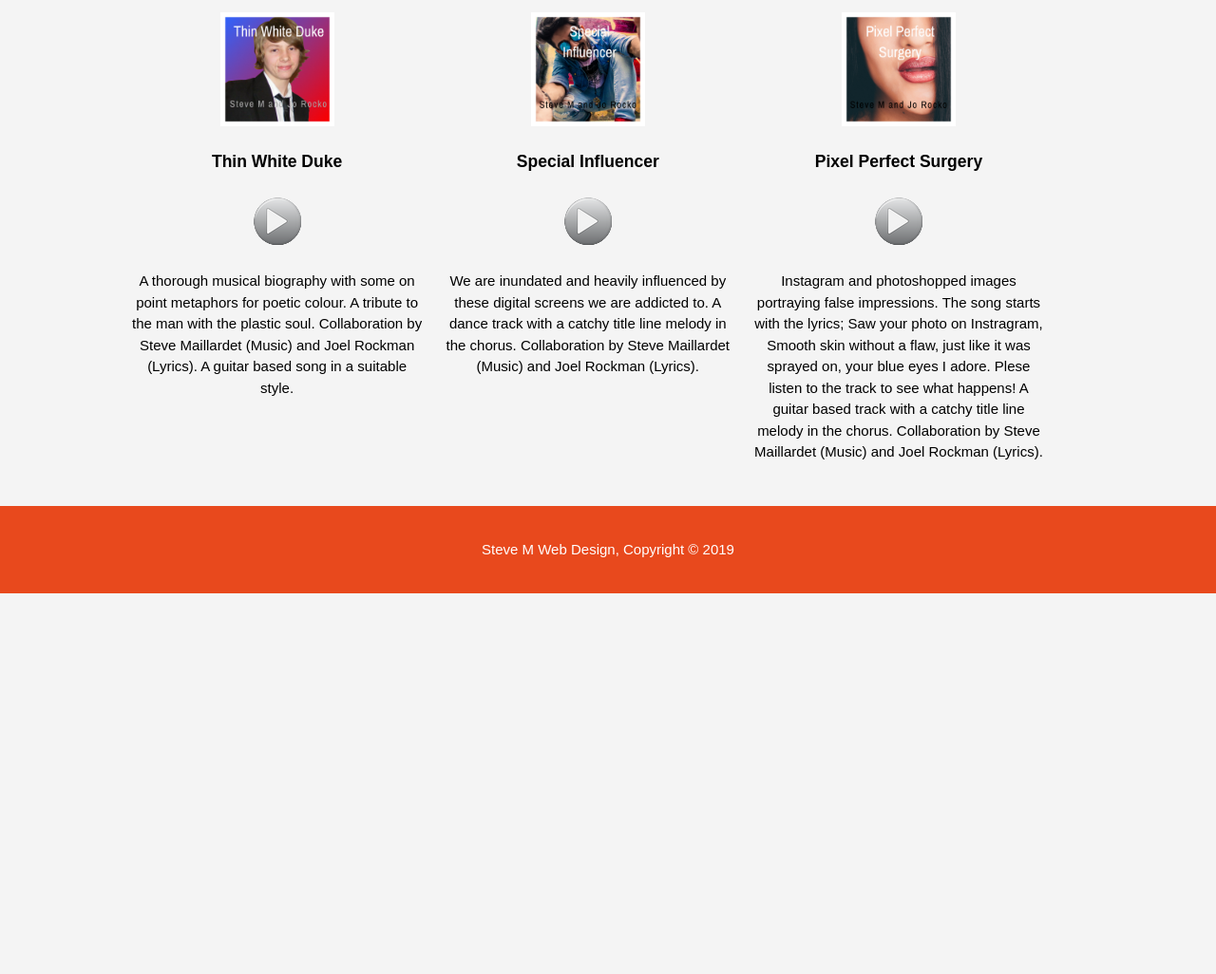
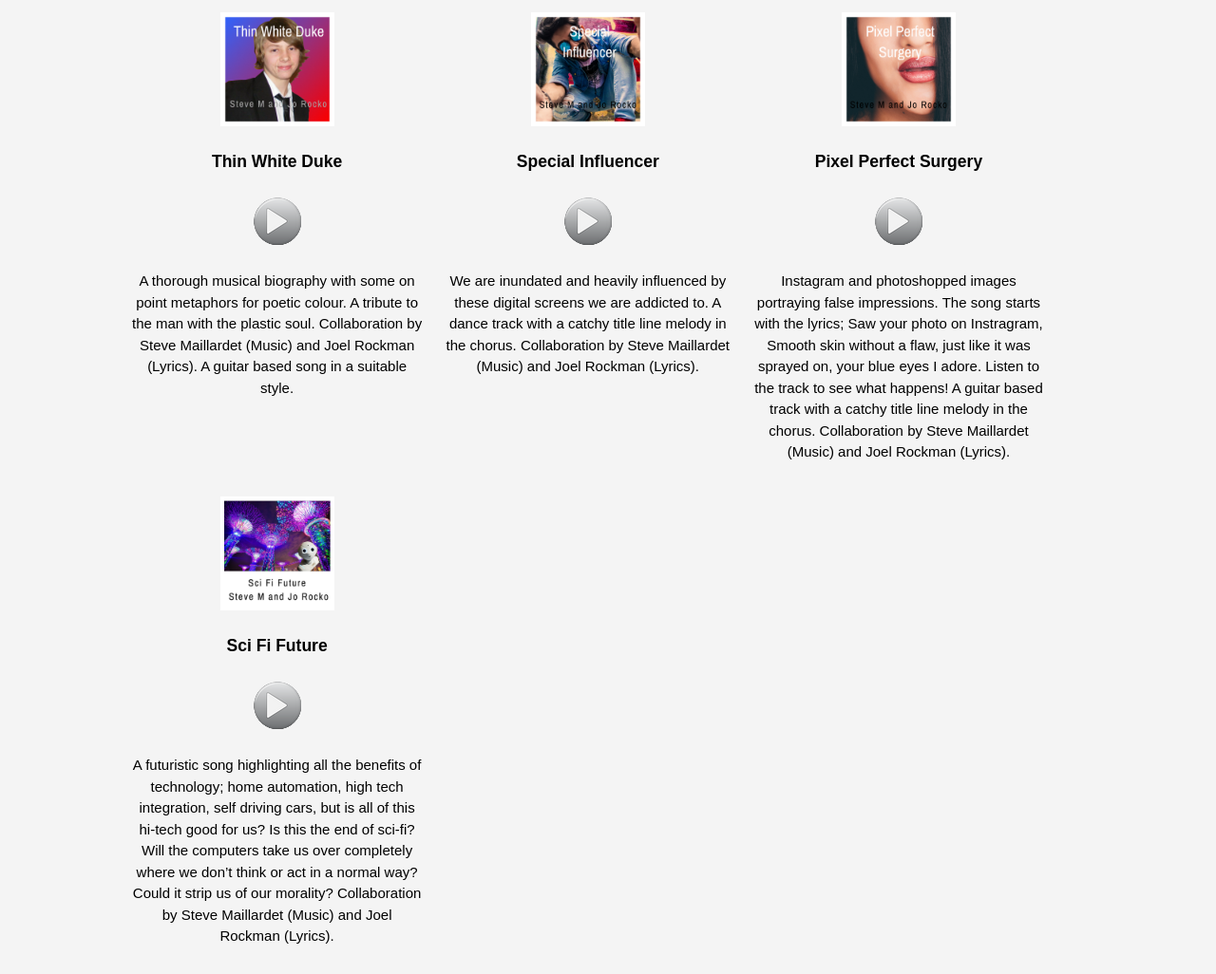
Before and after one commit to SteveMaillardet/mywebsite, a plain HTML site: page index.html in a window 1280 px wide. Shown: the part 985-2011 px from the top of the page at 95% size. Before the commit the page ends 1610 px from the top, so only its background shows below. Drawn offline with Linux system fonts and the light colour scheme.

Commit message:
Adding Sci Fi Future

```diff
--- a/css/style.css
+++ b/css/style.css
@@ -19,7 +19,7 @@ ul{
 }
 
 
-#bacchusplaybtn,#nomadplaybtn,#reset_my_yearplaybtn,#thin_white_dukeplaybtn,#special_influencerplaybtn,#pixel_perfect_playbtn {
+#bacchusplaybtn,#nomadplaybtn,#reset_my_yearplaybtn,#thin_white_dukeplaybtn,#special_influencerplaybtn,#pixel_perfect_playbtn,#sci_fi_future_playbtn {
     background:url("../img/button_grey_play.png") no-repeat;
     height:64px;
 	width:64px;
--- a/index.html
+++ b/index.html
@@ -72,7 +72,15 @@
 					<img src="./img/Pixel Perfect Surgery.png">
 					<h3>Pixel Perfect Surgery</h3>
 					<button id="pixel_perfect_playbtn"></button>
-					<p>Instagram and photoshopped images portraying false impressions. The song starts with the lyrics; Saw your photo on Instragram, Smooth skin without a flaw, just like it was sprayed on, your blue eyes I adore. Plese listen to the track to see what happens!  A guitar based track with a catchy title line melody in the chorus. Collaboration by Steve Maillardet (Music) and Joel Rockman (Lyrics).</p>
+					<p>Instagram and photoshopped images portraying false impressions. The song starts with the lyrics; Saw your photo on Instragram, Smooth skin without a flaw, just like it was sprayed on, your blue eyes I adore. Listen to the track to see what happens!  A guitar based track with a catchy title line melody in the chorus. Collaboration by Steve Maillardet (Music) and Joel Rockman (Lyrics).</p>
+				</div>
+			</div>
+			<div class="container">
+				<div class="box">
+					<img src="./img/Sci Fi Future.png">
+					<h3>Sci Fi Future</h3>
+					<button id="sci_fi_future_playbtn"></button>
+					<p>A futuristic song highlighting all the benefits of technology; home automation, high tech integration, self driving cars, but is all of this hi-tech good for us? Is this the end of sci-fi? Will the computers take us over completely where we don’t think or act in a normal way? Could it strip us of our morality? Collaboration by Steve Maillardet (Music) and Joel Rockman (Lyrics).</p>
 				</div>
 			</div>
 		</section>
--- a/javascript/javascript.js
+++ b/javascript/javascript.js
@@ -1,5 +1,6 @@
 var audio, playbtn = [], audio_playing;
-var audio_clips = ["audio/Bacchus_clip.mp3", "audio/Nomad_clip.mp3", "audio/Reset_My_Year_clip.mp3", "audio/Thin_White_Duke_clip.mp3", "audio/Special_Influencer_clip.mp3", "audio/Pixel_Perfect_Surgery_clip.mp3"];
+var audio_clips = ["audio/Bacchus_clip.mp3", "audio/Nomad_clip.mp3", "audio/Reset_My_Year_clip.mp3", "audio/Thin_White_Duke_clip.mp3",
+"audio/Special_Influencer_clip.mp3", "audio/Pixel_Perfect_Surgery_clip.mp3","audio/Sci_Fi_Future_clip.mp3"];
 
 function initAudioPlayer(){
 	audio = new Audio();
@@ -12,6 +13,7 @@ function initAudioPlayer(){
 	playbtn[3] = document.getElementById("thin_white_dukeplaybtn");
 	playbtn[4] = document.getElementById("special_influencerplaybtn");
 	playbtn[5] = document.getElementById("pixel_perfect_playbtn");
+	playbtn[6] = document.getElementById("sci_fi_future_playbtn");
 
 	// Add Event Handling.  Note: Cannot use a for loop as function playPause stored as text
 	playbtn[0].addEventListener("click", function() {playPause(0);});
@@ -20,6 +22,7 @@ function initAudioPlayer(){
 	playbtn[3].addEventListener("click", function() {playPause(3);});
 	playbtn[4].addEventListener("click", function() {playPause(4);});
 	playbtn[5].addEventListener("click", function() {playPause(5);});
+	playbtn[6].addEventListener("click", function() {playPause(6);});
 
 	audio.addEventListener("ended",reset_playbtns);
 
```
Also changed, not shown: img/Sci Fi Future.png (added), 1 other file.
